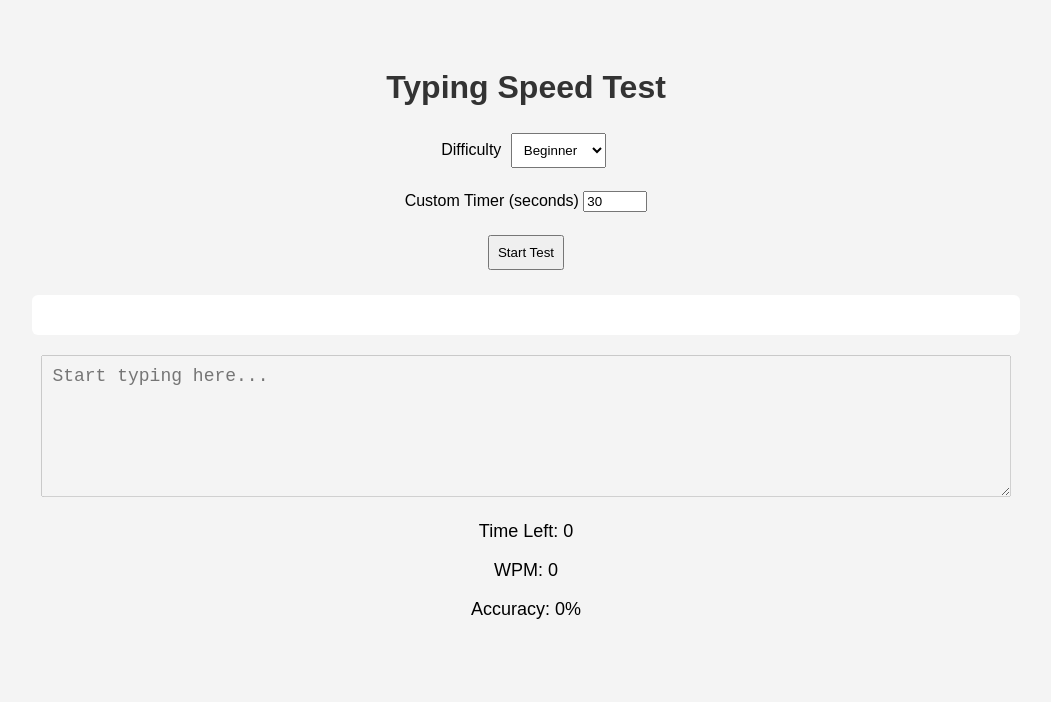
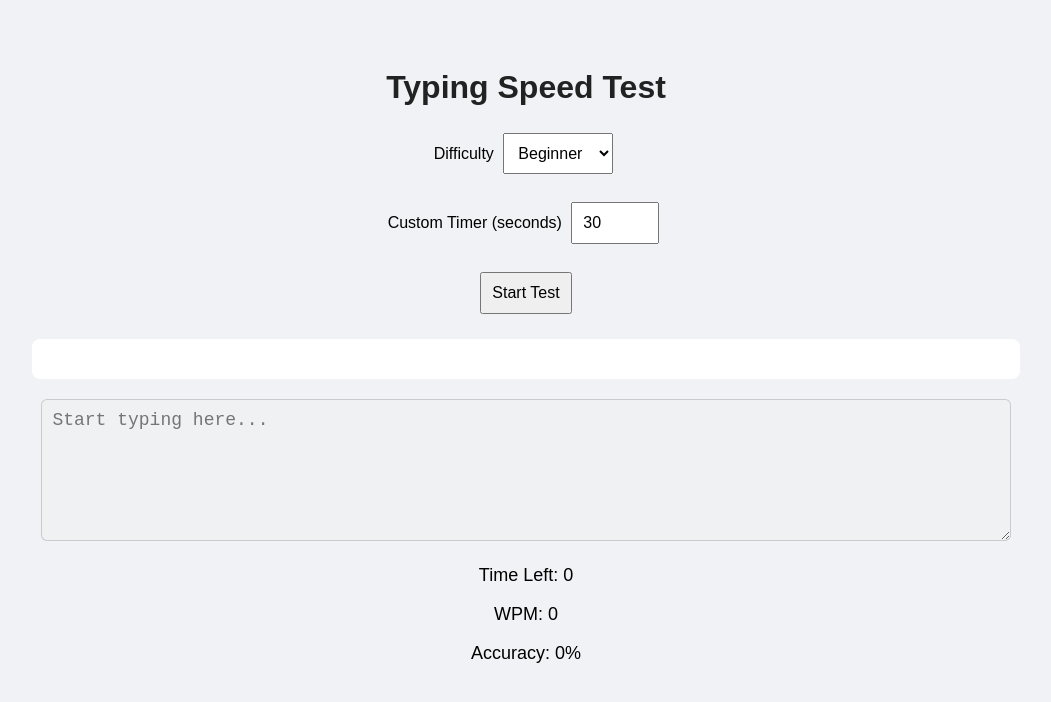
Before and after one commit to almostdead3/typing-test-site, a plain HTML site: page index.html in a window 1280 px wide. Shown: the whole page, without its empty margins (114-1165 px from the left). Drawn offline with Linux system fonts and the light colour scheme.

Commit message:
Update styles for body, headings, and inputs

```diff
--- a/style.css
+++ b/style.css
@@ -1,21 +1,22 @@
 body{
 font-family: Arial;
 text-align:center;
-background:#f4f4f4;
+background:#f0f2f5;
 padding:40px;
 }
 
 h1{
-color:#333;
+color:#222;
 }
 
 .settings{
 margin-bottom:20px;
 }
 
-select,button{
-padding:8px;
+input,select,button{
+padding:10px;
 margin:5px;
+font-size:16px;
 }
 
 #textDisplay{
@@ -23,8 +24,9 @@ background:white;
 padding:20px;
 margin:20px auto;
 width:80%;
-border-radius:6px;
+border-radius:8px;
 font-size:20px;
+line-height:1.6;
 }
 
 textarea{
@@ -32,6 +34,7 @@ width:80%;
 height:120px;
 font-size:18px;
 padding:10px;
+border-radius:6px;
 }
 
 .result{
```
